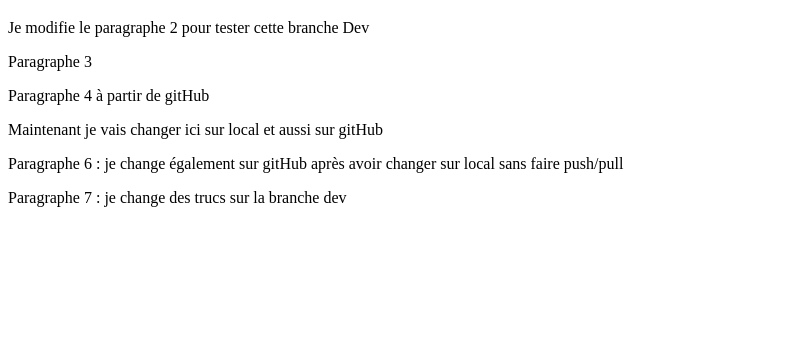
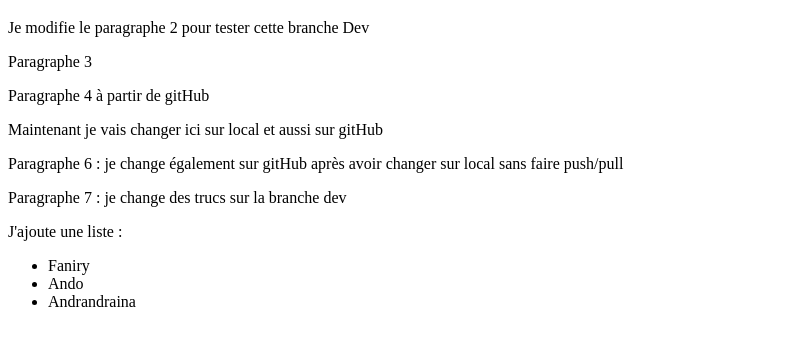
Before and after one commit to Faniry1015/TestGit, a plain HTML site: page index.html in a window 1280 px wide. Shown: the part 177-522 px from the top of the page, without its empty margins (0-795 px from the left). Drawn offline with Linux system fonts and the light colour scheme.

Commit message:
Modification de index de Dev pour créer un conflit avec main

```diff
--- a/index.html
+++ b/index.html
@@ -32,6 +32,12 @@
         <p>
             Paragraphe 7 : je change des trucs sur la branche dev
         </p>
+        J'ajoute une liste :
+        <ul>
+            <li>Faniry</li>
+            <li>Ando</li>
+            <li>Andrandraina</li>
+        </ul>
     </header>
 </body>
 </html>
```
